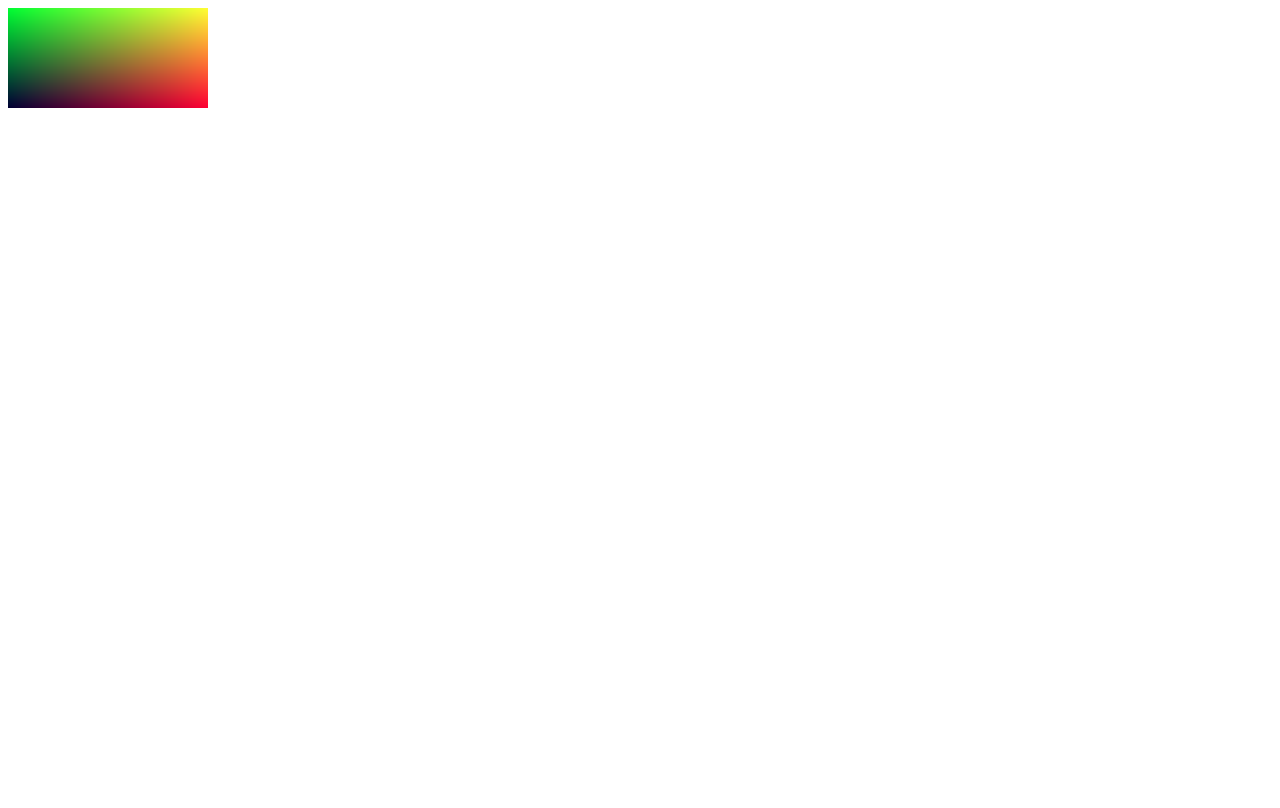
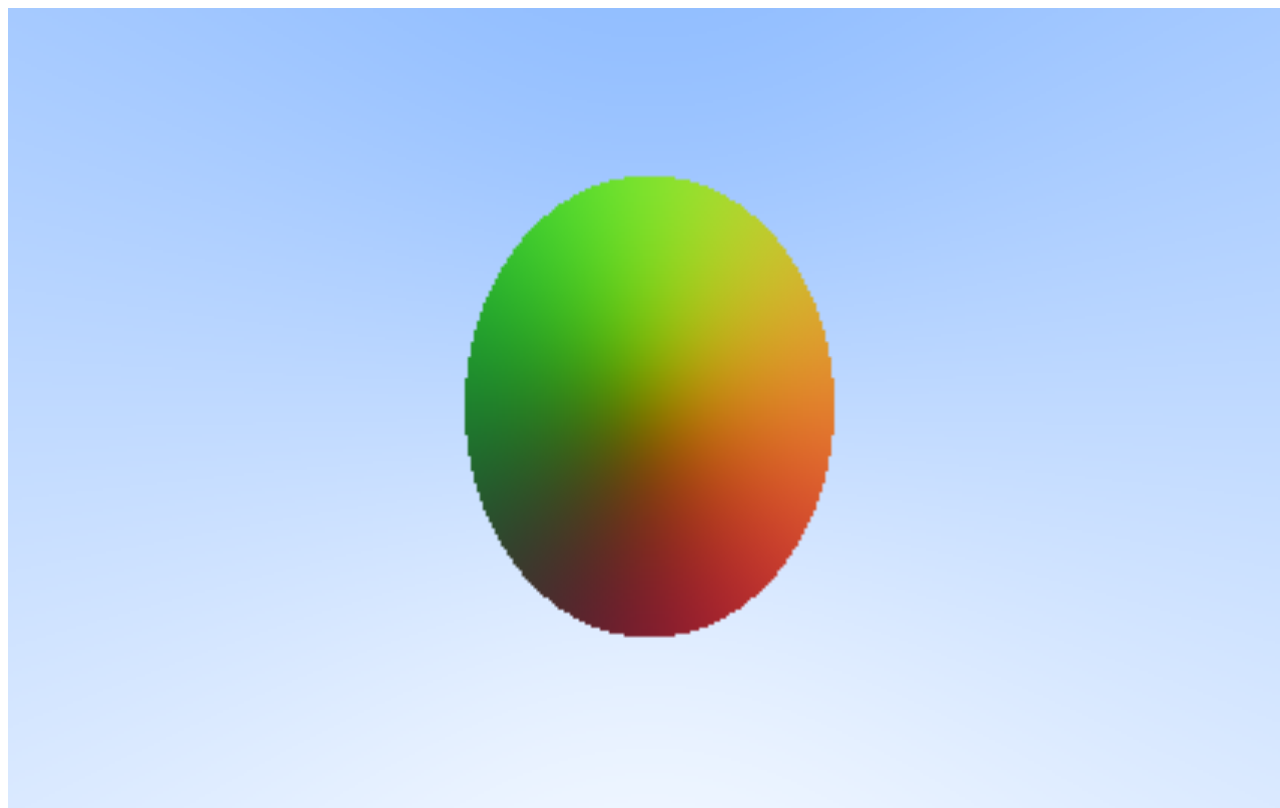
Before and after one commit to hugo19941994/ray-tracing-weekend, a website built with webpack: page index.html in a window 1280 px wide. Built offline with nearby package versions, Linux system fonts and the light colour scheme.

Commit message:
Completing chapter 5

```diff
--- a/index.html
+++ b/index.html
@@ -7,7 +7,7 @@
 </head>
 
 <body>
-    <canvas width="200" height="100" id="canvas">
+    <canvas style="position: absolute; width: 100%; height: 100%;" id="canvas">
     </canvas>
 
     <script src="app.js" type="text/javascript"></script>
--- a/package.json
+++ b/package.json
@@ -5,10 +5,10 @@
   "main": "index.js",
   "scripts": {
     "test": "echo \"Error: no test specified\" && exit 1",
-    "start": "webpack-dev-server --mode development"
+    "start": "webpack-dev-server --mode development --hot"
   },
   "author": "",
-  "license": "ISC",
+  "license": "MIT",
   "dependencies": {},
   "devDependencies": {
     "ts-loader": "^6.0.0",
--- a/src/index.ts
+++ b/src/index.ts
@@ -1,24 +1,78 @@
 import vec3 from './vec3';
+import ray from './ray';
 
-let canvas: any = document.getElementById('canvas');
-let ctx = canvas.getContext('2d');
-let imageData = ctx.createImageData(200, 100);
+function color(r: ray): vec3 {
+    let t = hitSphere(new vec3([0, 0, -1]), 0.5, r);
 
-let nx = 200;
-let ny = 100;
-console.log(`P3\n${nx} ${ny}\n255\n`);
-let jj = -1;
-for (let j = ny - 1; j >= 0; j--) {
-    jj++;
-    for (let i = 0; i < nx; i++) {
-        let col = new vec3([i/nx, j/ny, 0.2]);
-        let [ir, ig, ib] = col.xyz.map(i => 255.99 * i);
+    if (t > 0) {
+        const N = r.pointAtParameter(t).subtract(new vec3([0, 0, -1])).normalize();
+        console.log(N);
+        return new vec3([N.x + 1, N.y + 1, N.z + 1]).multiply(0.5);
+    }
 
-        imageData.data[(i * 4 + 0) + (jj * nx * 4)] = ir;
-        imageData.data[(i * 4 + 1) + (jj * nx * 4)] = ig;
-        imageData.data[(i * 4 + 2) + (jj * nx * 4)] = ib;
-        imageData.data[(i * 4 + 3) + (jj * nx * 4)] = 255;
-        console.log(`${ir} ${ig} ${ib}\n`);
+    const unitDirection: vec3 = r.direction.copy().normalize();
+    t = 0.5 * (unitDirection.y + 1);
+
+    const res = new vec3([1, 1, 1]).multiply(1 - t);
+    let res2 = new vec3([0.5, 0.7, 1.0]).multiply(t);
+    return res.add(res2);
+}
+
+function hitSphere(center: vec3, radius: number, r: ray): number {
+    const oc = r.origin.copy().subtract(center);
+    const a = vec3.dot(r.direction, r.direction);
+    const b = 2 * vec3.dot(oc, r.direction);
+    const c = vec3.dot(oc, oc) - radius * radius;
+    const discriminant = b * b - 4 * a * c;
+    if (discriminant < 0) {
+        return -1;
+    } else {
+        return (-b - Math.sqrt(discriminant) / (2 * a));
     }
 }
-ctx.putImageData(imageData, 0, 0);
+
+(function main() {
+    const canvas: any = document.getElementById('canvas');
+    const ctx = canvas.getContext('2d');
+
+    canvas.width = window.innerWidth/3;
+    canvas.height = window.innerHeight/3;
+    const nx = canvas.width;
+    const ny = canvas.height;
+
+    let imageData = ctx.createImageData(canvas.width, canvas.height);
+
+    function resizeCanvas() {
+        canvas.width = window.innerWidth/3;
+        canvas.height = window.innerHeight/3;
+        main()
+    }
+
+    window.addEventListener('resize', resizeCanvas, false);
+
+    const lowerLeftCorner: vec3 = new vec3([-2, -1, -1]);
+    const horizontal: vec3 = new vec3([4, 0, 0]);
+    const vertical: vec3 = new vec3([0, 2, 0]);
+    const origin: vec3 = new vec3([0, 0, 0]);
+
+    let jj = -1;
+    for (let j = ny - 1; j >= 0; j--) {
+        jj++;
+        for (let i = 0; i < nx; i++) {
+            const u = i / nx;
+            const v = j / ny;
+
+            const r = new ray(origin, lowerLeftCorner.copy().add(horizontal.copy().multiply(u)).add(vertical.copy().multiply(v)));
+            const col = color(r);
+
+            const [ir, ig, ib] = col.xyz.map(i => 255.99 * i);
+
+            imageData.data[(i * 4) + (jj * nx * 4) + 0] = ir;
+            imageData.data[(i * 4) + (jj * nx * 4) + 1] = ig;
+            imageData.data[(i * 4) + (jj * nx * 4) + 2] = ib;
+            imageData.data[(i * 4) + (jj * nx * 4) + 3] = 255;
+        }
+    }
+
+    ctx.putImageData(imageData, 0, 0);
+})()
--- /dev/null
+++ b/src/ray.ts
@@ -0,0 +1,24 @@
+import vec3 from "./vec3";
+
+export default class ray {
+    private orig: vec3;
+    private dir: vec3;
+
+    constructor(a: vec3, b: vec3) {
+        this.orig = a;
+        this.dir = b;
+    }
+
+    get origin(): vec3 {
+        return this.orig;
+    }
+
+    get direction(): vec3 {
+        return this.dir;
+    }
+
+    pointAtParameter(t: number): vec3 {
+        // A + (t * B)
+        return this.orig.copy().add(this.dir.copy().multiply(t));
+    }
+}
--- a/src/vec3.ts
+++ b/src/vec3.ts
@@ -123,34 +123,56 @@ export default class vec3 {
         return (x * x + y * y + z * z)
     }
 
-    add(vector: vec3): vec3 {
+    add(vector: vec3 | number): vec3 {
+        if (typeof vector === 'number') {
+            this.x += vector;
+            this.y += vector;
+            this.z += vector;
+        } else {
             this.x += vector.x
             this.y += vector.y
             this.z += vector.z
+        }
+        return this
+    }
+
+    subtract(vector: vec3 | number): vec3 {
+        if (typeof vector === 'number') {
+            this.x -= vector;
+            this.y -= vector;
+            this.z -= vector;
+        } else {
+            this.x -= vector.x
+            this.y -= vector.y
+            this.z -= vector.z
+        }
+        return this
+    }
+
+    multiply(vector: vec3 | number): vec3 {
+        if (typeof vector === 'number') {
+            this.x *= vector;
+            this.y *= vector;
+            this.z *= vector;
+        } else {
+            this.x *= vector.x
+            this.y *= vector.y
+            this.z *= vector.z
+        }
 
         return this
     }
 
-    subtract(vector: vec3): vec3 {
-        this.x -= vector.x
-        this.y -= vector.y
-        this.z -= vector.z
-
-        return this
-    }
-
-    multiply(vector: vec3): vec3 {
-        this.x *= vector.x
-        this.y *= vector.y
-        this.z *= vector.z
-
-        return this
-    }
-
-    divide(vector: vec3): vec3 {
+    divide(vector: vec3 | number): vec3 {
+        if (typeof vector === 'number') {
+            this.x /= vector;
+            this.y /= vector;
+            this.z /= vector;
+        } else {
             this.x /= vector.x
             this.y /= vector.y
             this.z /= vector.z
+        }
 
         return this
     }
```
Also changed, not shown: 1 other file. Lines whose indentation alone changed are shown as unchanged.
